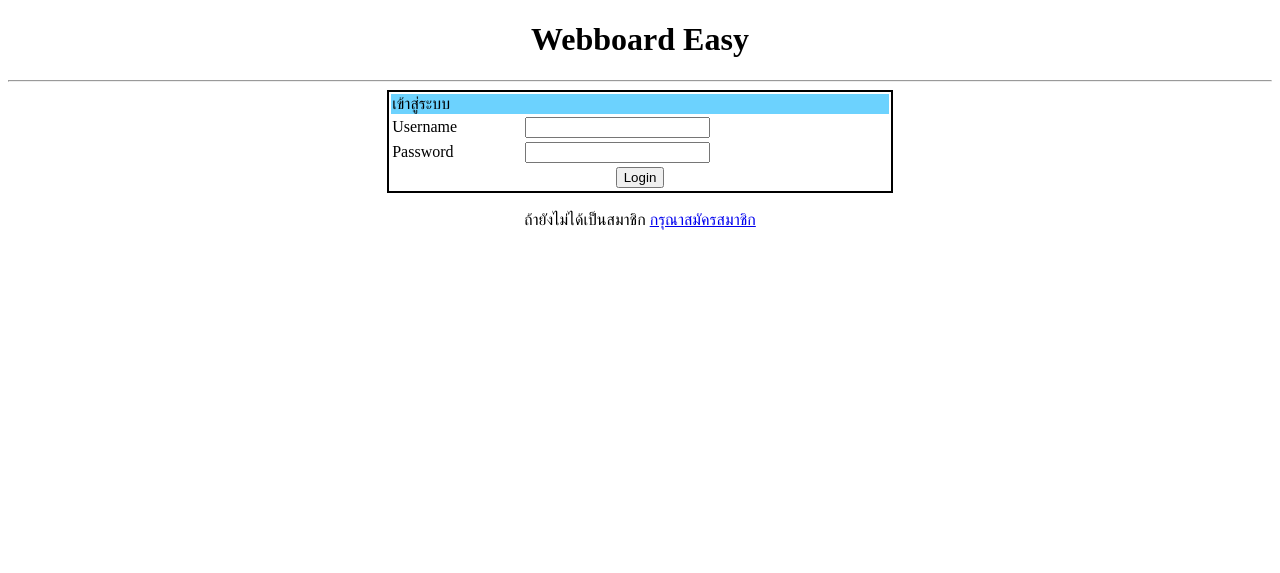
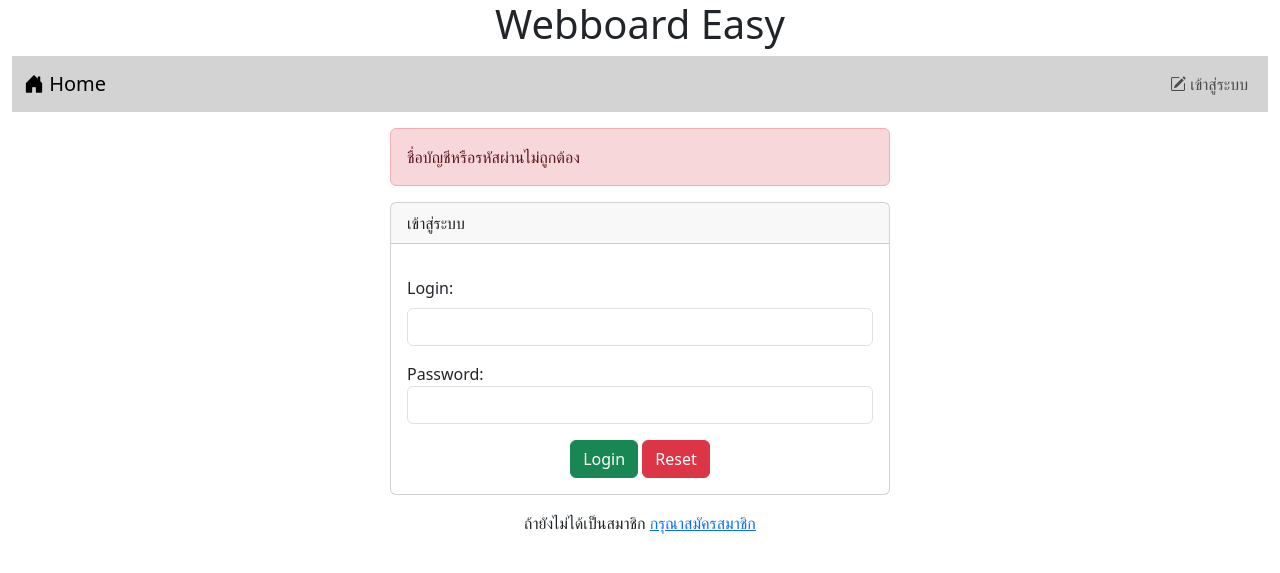
Before and after one commit to Sorawit114/web_app, a PHP site: page /tiw/login.php in a window 1280 px wide. Shown: the top 573 px of the page. Run offline with PHP 8.4, Linux system fonts and the light colour scheme.

Commit message:
งาน

```diff
--- a/tiw/login.php
+++ b/tiw/login.php
@@ -1,34 +1,92 @@
 <!DOCTYPE html>
 <html lang="en">
+
 <head>
     <meta charset="UTF-8">
     <meta name="viewport" content="width=device-width, initial-scale=1.0">
+    <link href="https://cdn.jsdelivr.net/npm/bootstrap@5.3.3/dist/css/bootstrap.min.css" rel="stylesheet" integrity="sha384-QWTKZyjpPEjISv5WaRU9OFeRpok6YctnYmDr5pNlyT2bRjXh0JMhjY6hW+ALEwIH" crossorigin="anonymous">
+    <script src="https://cdn.jsdelivr.net/npm/bootstrap@5.3.3/dist/js/bootstrap.bundle.min.js" integrity="sha384-YvpcrYf0tY3lHB60NNkmXc5s9fDVZLESaAA55NDzOxhy9GkcIdslK1eN7N6jIeHz" crossorigin="anonymous"></script>
+    <link rel="stylesheet" href="https://cdn.jsdelivr.net/npm/bootstrap-icons@1.11.3/font/bootstrap-icons.min.css">
     <title>Login</title>
 </head>
+
 <body>
+    <div class="container-fluid">
         <?php
         session_start();
-    if(isset($_SESSION['id'])){
+        $_SESSION["error"] = "0";
+        if (isset($_SESSION['id'])) {
             header("location:index.php");
             die();
         }
         ?>
-    <center><h1>Webboard Easy</h1></center>
-    <hr>
-    <div align="center">
+        <h1 style="text-align: center;">Webboard Easy</h1>
+        <nav class="navbar  navbar-expand-lg" style="background-color: #d3d3d3;">
+            <div class="container-fluid">
+                <a class="navbar-brand" href="#"> <i class="bi bi-house-door-fill"></i> Home </a>
+                <ul class="navbar-nav">
+
+                    <?php
+                    if (!isset($_SESSION['id'])) {
+                        echo "<li class= 'nav-item'>";
+                        echo "<a class='nav-link'  href = 'login.php' > <i class='bi bi-pencil-square'></i> เข้าสู่ระบบ</a>";
+                        echo "</li>";
+                    } else {
+                        $user = $_SESSION['username'];
+                        echo "<li class='nav-item dropdown'>";
+                        echo "<a class='btn btn-outline-secondary btn-sm' href='#' role='button' data-bs-toggle='dropdown' aria-expanded='false'>";
+                        echo "<i class='bi bi-person-lines-fill'></i> $user";
+                        echo "</a>";
+                        echo "<ul class='dropdown-menu'>";
+                        echo "<li><a class='dropdown-item' href='logout.php'><i class='bi bi-power'></i>ออกจากระบบ</a></li>";
+                        echo "</ul>";
+                        echo "</li>";
+                    }
+                    ?>
+
+                </ul>
+            </div>
+        </nav>
+
+        <?php
+        if (isset($_SESSION['error']) == 1) {?>
+            <div class="mt-3">
+            <div class="alert alert-danger ms-auto me-auto" style="width: 500px;">
+                <div class="card-body">
+                    <label> ชื่อบัญชีหรือรหัสผ่านไม่ถูกต้อง </label>
+                </div>
+            </div>
+        </div>
+        <?php } ?>
+
+        <div class="mt-3">
+            <div class="card ms-auto me-auto" style="width: 500px;">
                 <form action="verify.php" method="post">
-            <table style="border: 2px solid black; width: 40%;">
-                <tr><td colspan="2" style="background-color: #6CD2FE;">เข้าสู่ระบบ</td></tr>
-                <tr><td>Username</td><td><input type="text" name="user"></td></tr>
-                <tr><td>Password</td><td><input type="password" name="password"></td></tr>
-                <tr><td colspan="2" align="center"><input type="submit" value="Login"></td></tr>
-            </table>
+                    <p class="card-header">เข้าสู่ระบบ</p>
+                    <div class="card-body">
+                        <div class="mt-3 form-group">
+                            <label for="login" class="form-label">Login:</label>
+                            <input id="login" name="user" class="form-control">
+                        </div>
+                        <div class="mt-3 form-group">
+                            <label for="password" class="form-lable">Password:</label>
+                            <input id="password" type="password" name="password" class="form-control">
+                        </div>
+                        <div class="mt-3" align="center">
+                            <input type="submit" value="Login" class="btn btn-success">
+                            <input type="submit" value="Reset" class="btn btn-danger">
+                        </div>
+                    </div>
                 </form>
-            <br>
-            <div>
+            </div>
+        </div>
+
+        <div class="container mt-3" align="center">
             ถ้ายังไม่ได้เป็นสมาชิก
             <a href="register.html">กรุณาสมัครสมาชิก</a>
         </div>
+
     </div>
 </body>
+
 </html>
```
Also changed, not shown: tiw/index.php (+52 -24 lines), tiw/verify.php (+6 -5 lines). Lines whose indentation alone changed are shown as unchanged.
